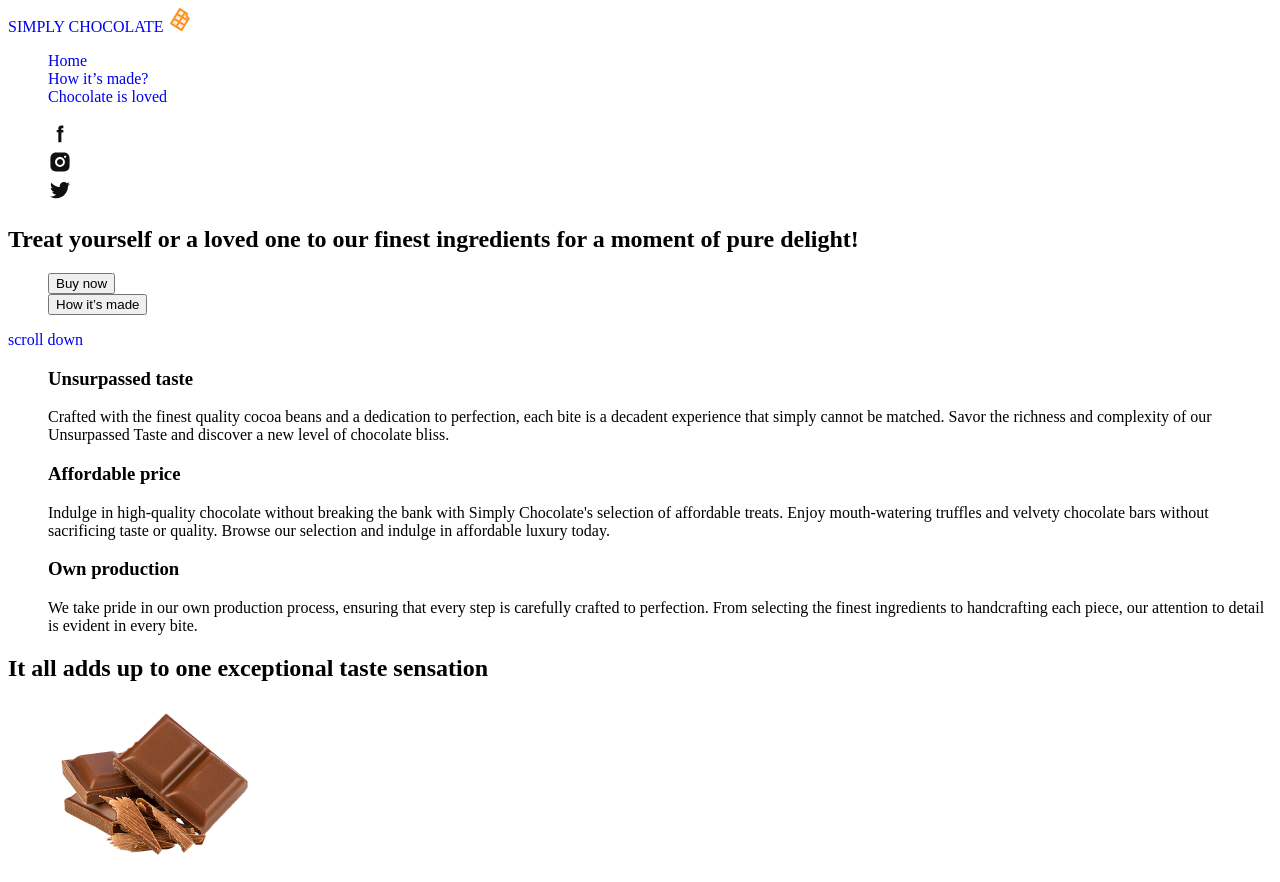
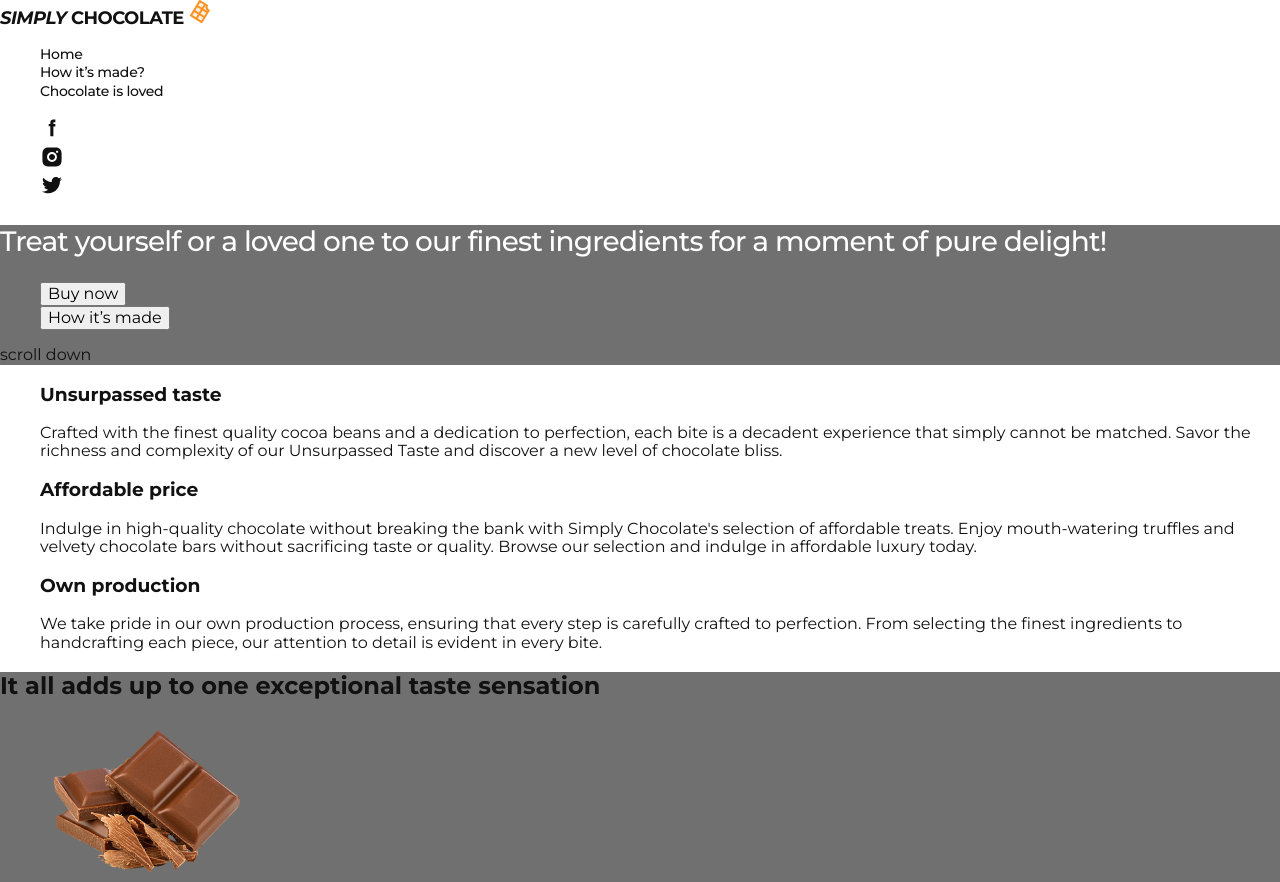
Before and after one commit to goitacademy-lectures/feon-95, a plain HTML site: page index.html in a window 1280 px wide. Shown: the top 882 px of the page. Drawn offline with nearby package versions, Linux system fonts and the light colour scheme; files whose address does not match are found by name.

Commit message:
add basic styles

```diff
--- a/css/styles.css
+++ b/css/styles.css
@@ -1,17 +1,35 @@
+:root {
+  /* Fonts */
+  --primary-font: 'Montserrat', sans-serif;
+
+  /* Colors */
+  --primary-color: #111111;
+  --light-bg: rgba(17, 17, 17, 0.6);
+
+  /* Others */
+}
+
 /**
   |============================
   | Base styles
   |============================
 */
 body {
+  font-family: var(--primary-font);
+  color: var(--primary-color);
 }
 .section {
 }
 .link {
+  color: currentColor;
   text-decoration: none;
 }
 .list {
   list-style: none;
+}
+button {
+  font-family: inherit;
+  cursor: pointer;
 }
 
 /**
@@ -34,8 +52,13 @@ body {
 
 /* Logo */
 .logo {
+  font-size: 18px;
+  font-weight: 700;
+  line-height: 1.11;
+  letter-spacing: -0.03em;
 }
 .logo-accent {
+  font-style: italic;
 }
 .logo-icon {
 }
@@ -48,6 +71,10 @@ body {
 .nav-list-item {
 }
 .nav-list-link {
+  font-weight: 500;
+  font-size: 14px;
+  line-height: 1.14;
+  letter-spacing: -0.02em;
 }
 
 /**
@@ -56,8 +83,14 @@ body {
   |============================
 */
 .hero {
+  background-color: var(--light-bg);
 }
 .hero-title {
+  font-weight: 500;
+  font-size: 28px;
+  line-height: 1.21;
+  letter-spacing: -0.03em;
+  color: #ffffff;
 }
 .hero-list {
 }
@@ -91,6 +124,7 @@ body {
   |============================
 */
 .ingridients {
+  background-color: var(--light-bg);
 }
 .ingridients-title {
 }
@@ -126,6 +160,7 @@ body {
   |============================
 */
 .products {
+  background-color: var(--light-bg);
 }
 .products-title {
 }
--- a/index.html
+++ b/index.html
@@ -10,6 +10,18 @@
     <title>Simple Chocolate</title>
     <!-- Favicon -->
     <link rel="shortcut icon" href="./images/favicon/favicon.png" type="image/png" />
+    <!-- Font links -->
+    <link rel="preconnect" href="https://fonts.googleapis.com" />
+    <link rel="preconnect" href="https://fonts.gstatic.com" crossorigin />
+    <link
+      href="https://fonts.googleapis.com/css2?family=Montserrat:ital,wght@0,400;0,500;0,600;0,700;1,700&display=swap"
+      rel="stylesheet"
+    />
+    <!-- Normalize -->
+    <link
+      rel="stylesheet"
+      href="https://cdn.jsdelivr.net/npm/modern-normalize@2.0.0/modern-normalize.min.css"
+    />
     <!-- Custom styles -->
     <link rel="stylesheet" href="./css/styles.css" />
   </head>
```
Also changed, not shown: reviews.html (added, +64 -0 lines).
